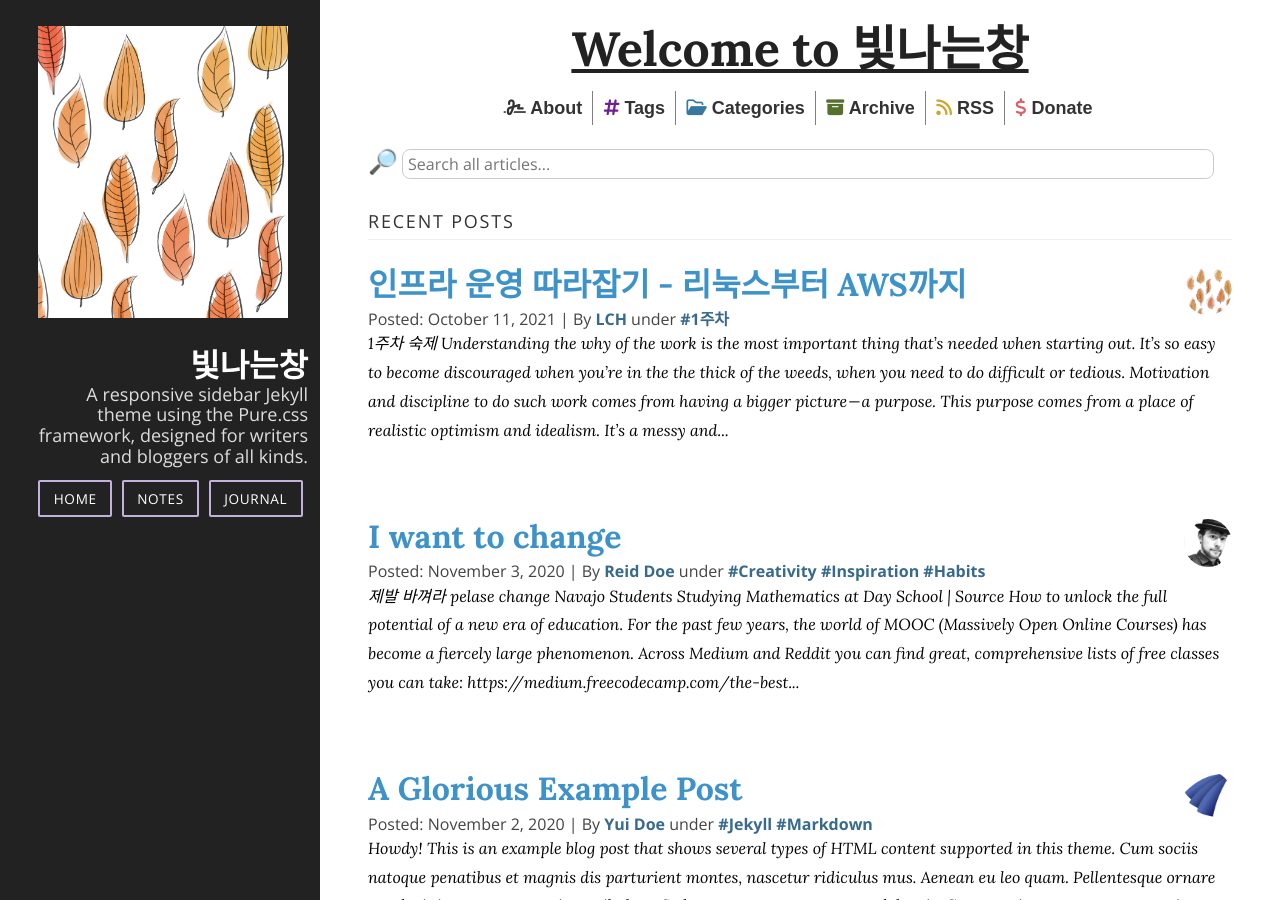
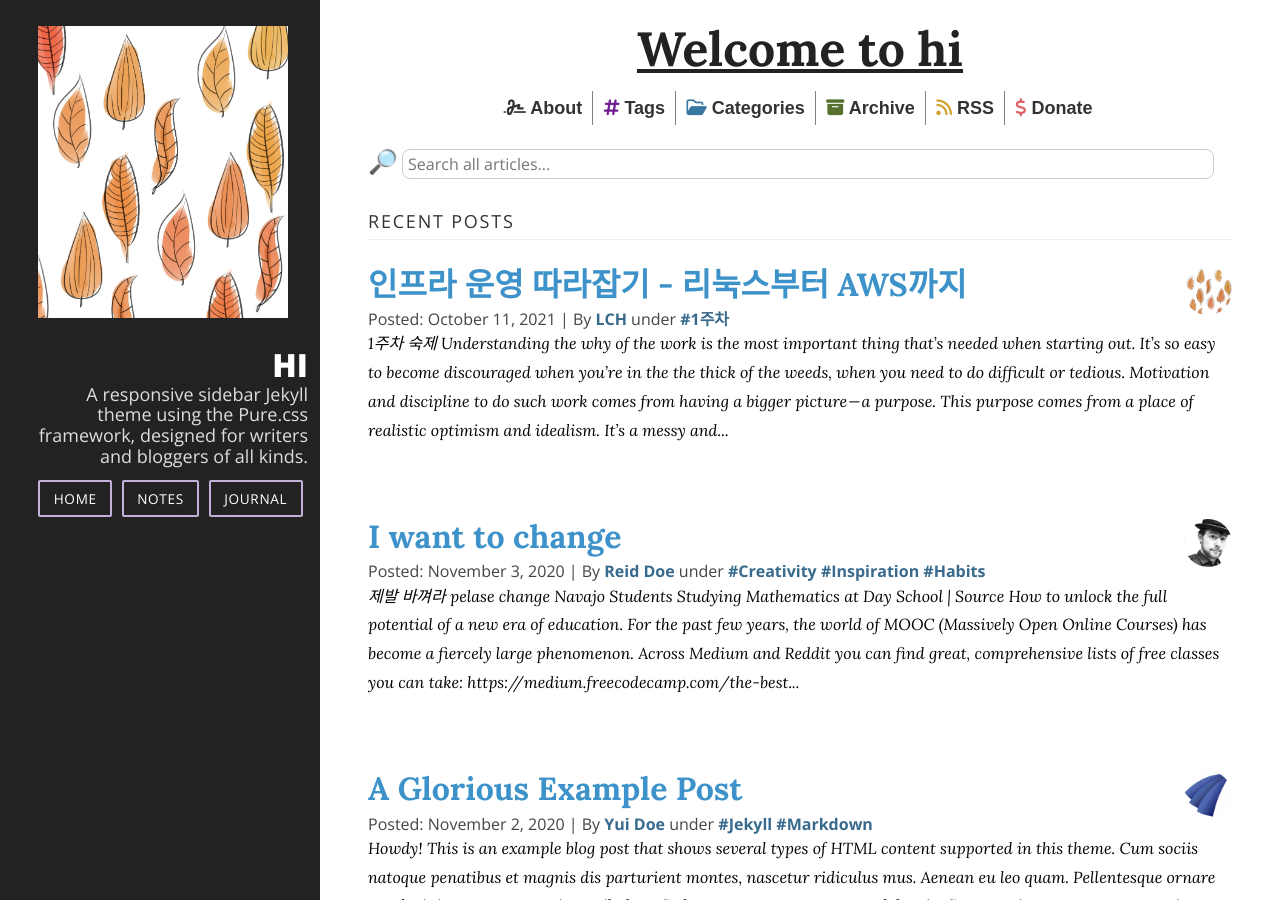
Before and after one commit to shiny-chang/shiny-chang.github.io, a Jekyll site: the page built from index.html, in a window 1280 px wide and 900 px high. Built offline with Jekyll 4.4.1, drawn with Linux system fonts in a browser that asks for light colours; nearby versions of some CDN libraries; the list of posts is cut into pages by our own code.

Commit message:
Update _config.yml

```diff
--- a/_config.yml
+++ b/_config.yml
@@ -18,8 +18,8 @@
 # You can create any custom variable you would like, and they will be accessible
 # in the templates via {{ site.myvariable }}.
 
-title: "빛나는창"
-email: 추후공지
+title: "hi"
+email: later
 description: >- # this means to ignore newlines until "baseurl:"
   A responsive sidebar Jekyll theme using the Pure.css framework,
   designed for writers and bloggers of all kinds.
```
